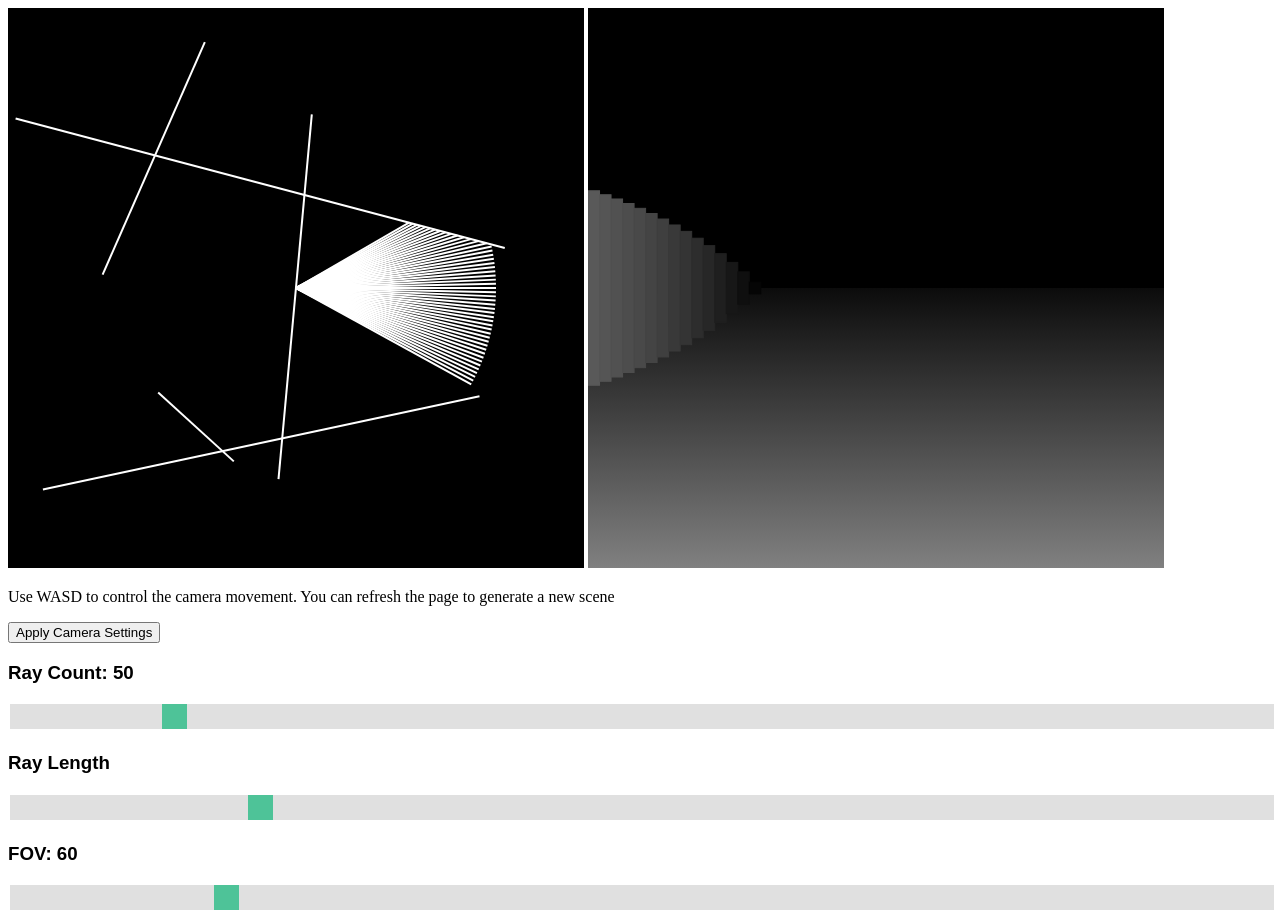
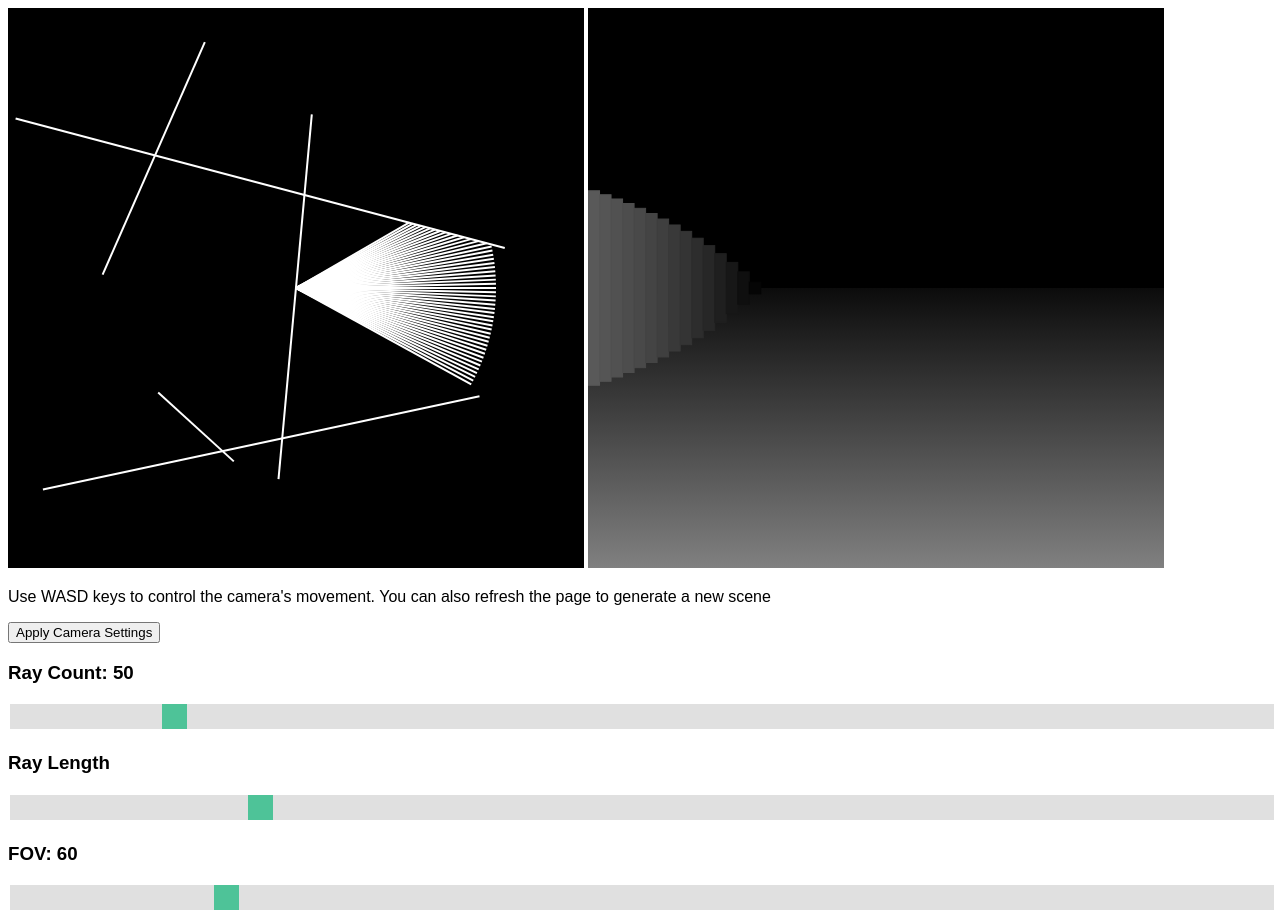
Before and after one commit to spierceVR/raycast2D, a plain HTML site: page index.html in a window 1280 px wide. Drawn offline with Linux system fonts and the light colour scheme.

Commit message:
update font

```diff
--- a/index.css
+++ b/index.css
@@ -59,6 +59,6 @@
   /* Cursor on hover */
 }
 
-h3 {
+h3, p {
   font-family: sans-serif;
 }
--- a/index.html
+++ b/index.html
@@ -17,7 +17,7 @@
         This browser does not support the canvas element
     </canvas>
     <div class="slidecontainer">
-        <p>Use WASD to control the camera movement. You can refresh the page to generate a new scene</p>
+        <p>Use WASD keys to control the camera's movement. You can also refresh the page to generate a new scene</p>
         <button id="apply">Apply Camera Settings</button>
         <h3 id="countLabel">Ray Count: 50</h3>
         <input type="range" min="1" max="400" value="50" class="slider" id="sliderCount">
```
